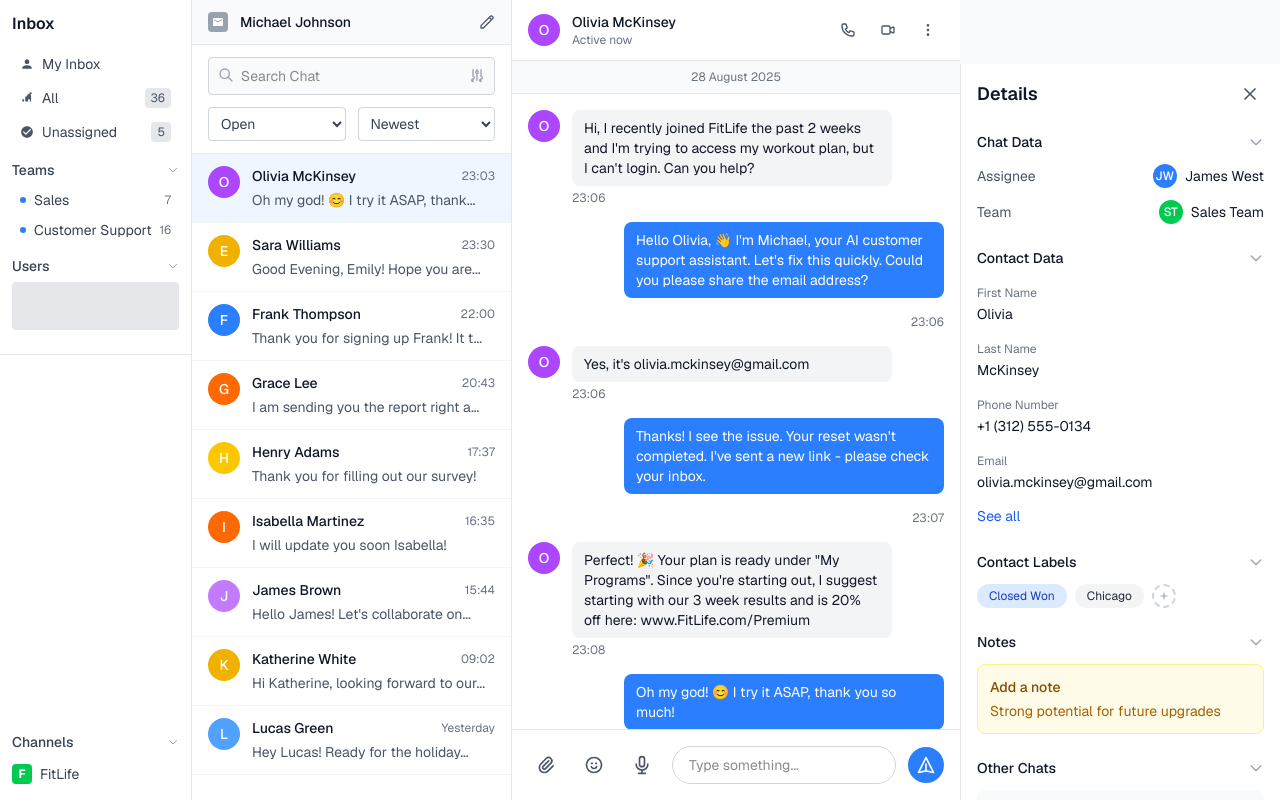
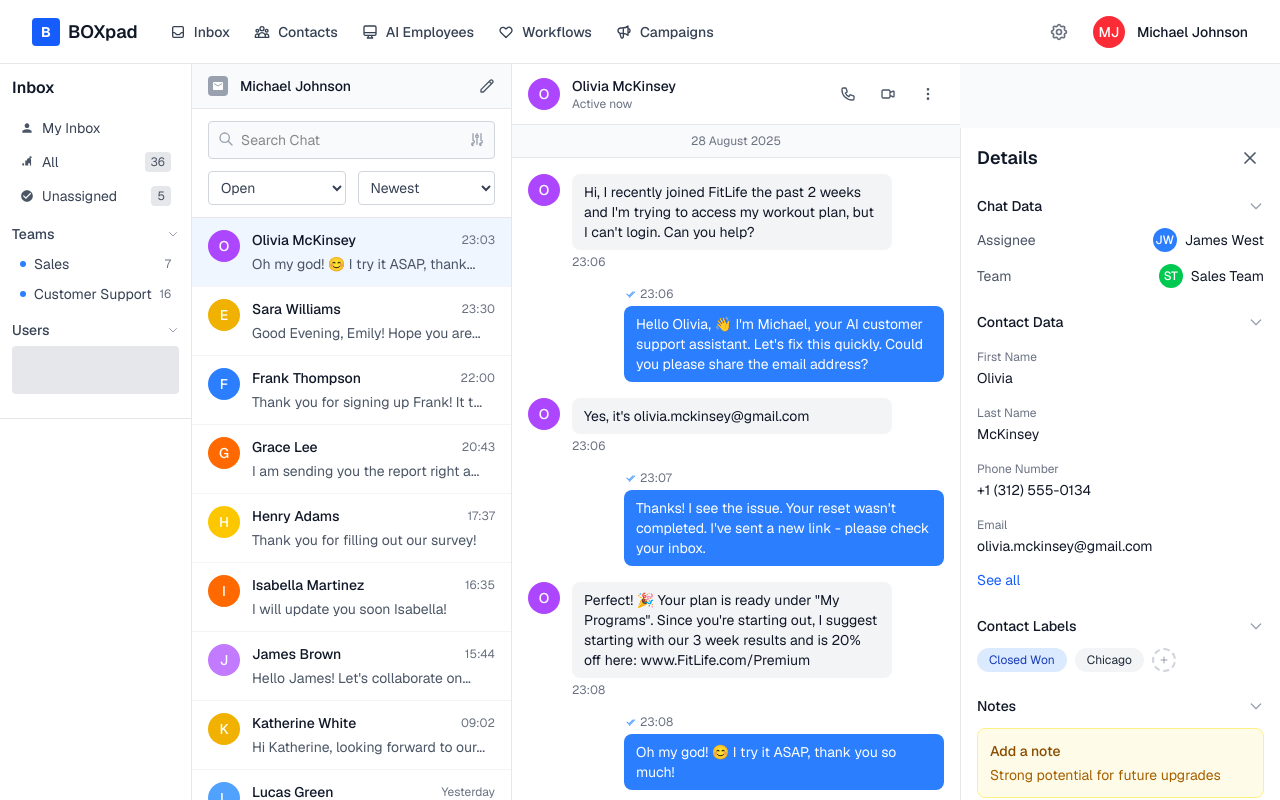
Before and after one commit to SufyanAli56/BOXpad, a Next.js app: page / in a window 1280 px wide. Shown: the top 800 px of the page. Built offline with nearby package versions, Linux system fonts and the light colour scheme; no server answers.

Commit message:
designing

```diff
--- a/app/components/features/ChatMessages.tsx
+++ b/app/components/features/ChatMessages.tsx
@@ -2,20 +2,135 @@
 
 interface ChatMessagesProps {
   className?: string;
+  selectedChatId?: number;
 }
 
-export default function ChatMessages({ className = '' }: ChatMessagesProps) {
+export default function ChatMessages({ className = '', selectedChatId = 1 }: ChatMessagesProps) {
+  // Chat data for different users
+  const chatData = {
+    1: {
+      name: 'Olivia McKinsey',
+      avatar: 'O',
+      avatarColor: 'bg-purple-500',
+      status: 'Active now',
+      messages: [
+        {
+          id: 1,
+          type: 'incoming',
+          message: 'Hi, I recently joined FitLife the past 2 weeks and I\'m trying to access my workout plan, but I can\'t login. Can you help?',
+          time: '23:06',
+          read: true
+        },
+        {
+          id: 2,
+          type: 'outgoing',
+          message: 'Hello Olivia, 👋 I\'m Michael, your AI customer support assistant. Let\'s fix this quickly. Could you please share the email address?',
+          time: '23:06',
+          read: true
+        },
+        {
+          id: 3,
+          type: 'incoming',
+          message: 'Yes, it\'s olivia.mckinsey@gmail.com',
+          time: '23:06',
+          read: true
+        },
+        {
+          id: 4,
+          type: 'outgoing',
+          message: 'Thanks! I see the issue. Your reset wasn\'t completed. I\'ve sent a new link - please check your inbox.',
+          time: '23:07',
+          read: true
+        },
+        {
+          id: 5,
+          type: 'incoming',
+          message: 'Perfect! 🎉 Your plan is ready under "My Programs". Since you\'re starting out, I suggest starting with our 3 week results and is 20% off here: www.FitLife.com/Premium',
+          time: '23:08',
+          read: true
+        },
+        {
+          id: 6,
+          type: 'outgoing',
+          message: 'Oh my god! 😊 I try it ASAP, thank you so much!',
+          time: '23:08',
+          read: true
+        },
+        {
+          id: 7,
+          type: 'incoming',
+          message: 'I see it, resetting now...',
+          time: '23:17',
+          read: true
+        },
+        {
+          id: 8,
+          type: 'outgoing',
+          message: 'Done! I\'m logged in. Thanks!',
+          time: '23:20',
+          read: true
+        }
+      ]
+    },
+    2: {
+      name: 'Sara Williams',
+      avatar: 'E',
+      avatarColor: 'bg-yellow-500',
+      status: 'Last seen 2 hours ago',
+      messages: [
+        {
+          id: 1,
+          type: 'incoming',
+          message: 'Good Evening, Emily! Hope you are doing well.',
+          time: '23:30',
+          read: true
+        },
+        {
+          id: 2,
+          type: 'outgoing',
+          message: 'Hi Sara! I\'m doing great, thank you for asking. How can I help you today?',
+          time: '23:31',
+          read: true
+        }
+      ]
+    },
+    3: {
+      name: 'Frank Thompson',
+      avatar: 'F',
+      avatarColor: 'bg-blue-500',
+      status: 'Online',
+      messages: [
+        {
+          id: 1,
+          type: 'outgoing',
+          message: 'Thank you for signing up Frank! It\'s great to have you with us.',
+          time: '22:00',
+          read: true
+        },
+        {
+          id: 2,
+          type: 'incoming',
+          message: 'Thanks for the warm welcome! Looking forward to getting started.',
+          time: '22:01',
+          read: true
+        }
+      ]
+    }
+  };
+
+  const currentChat = chatData[selectedChatId as keyof typeof chatData] || chatData[1];
+
   return (
     <div className={`flex-1 bg-white flex flex-col ${className}`}>
       {/* Chat Header */}
       <div className="flex items-center justify-between px-4 py-3 border-b border-gray-200">
         <div className="flex items-center space-x-3">
-          <div className="w-8 h-8 bg-purple-500 rounded-full flex items-center justify-center">
-            <span className="text-white font-medium text-sm">O</span>
+          <div className={`w-8 h-8 ${currentChat.avatarColor} rounded-full flex items-center justify-center`}>
+            <span className="text-white font-medium text-sm">{currentChat.avatar}</span>
           </div>
           <div>
-            <h3 className="text-sm font-medium text-gray-900">Olivia McKinsey</h3>
-            <p className="text-xs text-gray-500">Active now</p>
+            <h3 className="text-sm font-medium text-gray-900">{currentChat.name}</h3>
+            <p className="text-xs text-gray-500">{currentChat.status}</p>
           </div>
         </div>
         <div className="flex items-center space-x-2">
@@ -44,100 +159,44 @@ export default function ChatMessages({ className = '' }: ChatMessagesProps) {
 
       {/* Messages Area */}
       <div className="flex-1 overflow-y-auto p-4 space-y-4">
-        {/* Incoming Message */}
+        {currentChat.messages.map((message) => (
+          <div key={message.id}>
+            {message.type === 'incoming' ? (
               <div className="flex items-start space-x-3">
-          <div className="w-8 h-8 bg-purple-500 rounded-full flex items-center justify-center flex-shrink-0">
-            <span className="text-white font-medium text-sm">O</span>
+                <div className={`w-8 h-8 ${currentChat.avatarColor} rounded-full flex items-center justify-center flex-shrink-0`}>
+                  <span className="text-white font-medium text-sm">{currentChat.avatar}</span>
                 </div>
                 <div className="flex-1">
                   <div className="bg-gray-100 rounded-lg px-3 py-2 max-w-xs">
-              <p className="text-sm text-gray-900">Hi, I recently joined FitLife the past 2 weeks and I'm trying to access my workout plan, but I can't login. Can you help?</p>
+                    <p className="text-sm text-gray-900">{message.message}</p>
                   </div>
-            <p className="text-xs text-gray-500 mt-1">23:06</p>
+                  <p className="text-xs text-gray-500 mt-1">{message.time}</p>
                 </div>
               </div>
-
-        {/* Outgoing Message */}
+            ) : (
+              <>
                 <div className="flex items-start space-x-3 justify-end">
-          <div className="flex-1 flex justify-end">
+                  <div className="flex flex-col items-end">
+                    {/* Time and tick on left side of message */}
+                    <div className="flex items-center space-x-1 mb-1 mr-auto">
+                      {message.read && (
+                        <svg className="w-3 h-3 text-blue-400" fill="currentColor" viewBox="0 0 24 24">
+                          <path d="M18.71 7.21a1 1 0 00-1.42 0l-7.45 7.46-3.13-3.14A1 1 0 105.29 12.95l3.84 3.84a1 1 0 001.42 0l8.16-8.16a1 1 0 000-1.42z"/>
+                          <path d="M22.24 7.21a1 1 0 00-1.42 0L9.88 18.15a1 1 0 001.42 1.42L22.24 8.63a1 1 0 000-1.42z"/>
+                        </svg>
+                      )}
+                      <p className="text-xs text-gray-500">{message.time}</p>
+                    </div>
+                    {/* Message bubble */}
                     <div className="bg-blue-500 rounded-lg px-3 py-2 max-w-xs">
-              <p className="text-sm text-white">Hello Olivia, 👋 I'm Michael, your AI customer support assistant. Let's fix this quickly. Could you please share the email address?</p>
+                      <p className="text-sm text-white">{message.message}</p>
                     </div>
                   </div>
                 </div>
-        <div className="flex justify-end">
-          <p className="text-xs text-gray-500">23:06</p>
+              </>
+            )}
           </div>
-
-        {/* More messages... */}
-        <div className="flex items-start space-x-3">
-          <div className="w-8 h-8 bg-purple-500 rounded-full flex items-center justify-center flex-shrink-0">
-            <span className="text-white font-medium text-sm">O</span>
-          </div>
-          <div className="flex-1">
-            <div className="bg-gray-100 rounded-lg px-3 py-2 max-w-xs">
-              <p className="text-sm text-gray-900">Yes, it's olivia.mckinsey@gmail.com</p>
-            </div>
-            <p className="text-xs text-gray-500 mt-1">23:06</p>
-          </div>
-        </div>
-
-        <div className="flex items-start space-x-3 justify-end">
-          <div className="flex-1 flex justify-end">
-            <div className="bg-blue-500 rounded-lg px-3 py-2 max-w-xs">
-              <p className="text-sm text-white">Thanks! I see the issue. Your reset wasn't completed. I've sent a new link - please check your inbox.</p>
-            </div>
-          </div>
-        </div>
-        <div className="flex justify-end">
-          <p className="text-xs text-gray-500">23:07</p>
-        </div>
-
-        <div className="flex items-start space-x-3">
-          <div className="w-8 h-8 bg-purple-500 rounded-full flex items-center justify-center flex-shrink-0">
-            <span className="text-white font-medium text-sm">O</span>
-          </div>
-          <div className="flex-1">
-            <div className="bg-gray-100 rounded-lg px-3 py-2 max-w-xs">
-              <p className="text-sm text-gray-900">Perfect! 🎉 Your plan is ready under "My Programs". Since you're starting out, I suggest starting with our 3 week results and is 20% off here: www.FitLife.com/Premium</p>
-            </div>
-            <p className="text-xs text-gray-500 mt-1">23:08</p>
-          </div>
-        </div>
-
-        <div className="flex items-start space-x-3 justify-end">
-          <div className="flex-1 flex justify-end">
-            <div className="bg-blue-500 rounded-lg px-3 py-2 max-w-xs">
-              <p className="text-sm text-white">Oh my god! 😊 I try it ASAP, thank you so much!</p>
-            </div>
-          </div>
-        </div>
-        <div className="flex justify-end">
-          <p className="text-xs text-gray-500">23:08</p>
-        </div>
-
-        <div className="flex items-start space-x-3">
-          <div className="w-8 h-8 bg-purple-500 rounded-full flex items-center justify-center flex-shrink-0">
-            <span className="text-white font-medium text-sm">O</span>
-          </div>
-          <div className="flex-1">
-            <div className="bg-gray-100 rounded-lg px-3 py-2 max-w-xs">
-              <p className="text-sm text-gray-900">I see it, resetting now...</p>
-            </div>
-            <p className="text-xs text-gray-500 mt-1">23:17</p>
-          </div>
-        </div>
-
-        <div className="flex items-start space-x-3 justify-end">
-          <div className="flex-1 flex justify-end">
-            <div className="bg-blue-500 rounded-lg px-3 py-2 max-w-xs">
-              <p className="text-sm text-white">Done! I'm logged in. Thanks!</p>
-            </div>
-          </div>
-        </div>
-        <div className="flex justify-end">
-          <p className="text-xs text-gray-500">23:20</p>
-        </div>
+        ))}
       </div>
 
       {/* Message Input */}
--- a/app/components/features/UserChatList.tsx
+++ b/app/components/features/UserChatList.tsx
@@ -4,9 +4,11 @@ import { useState } from 'react';
 
 interface UserChatListProps {
   className?: string;
+  onChatSelect?: (chatId: number) => void;
+  selectedChatId?: number;
 }
 
-export default function UserChatList({ className = '' }: UserChatListProps) {
+export default function UserChatList({ className = '', onChatSelect, selectedChatId = 1 }: UserChatListProps) {
   const [searchTerm, setSearchTerm] = useState('');
 
   // Conversation data matching the image exactly
@@ -18,7 +20,7 @@ export default function UserChatList({ className = '' }: UserChatListProps) {
       avatarColor: 'bg-purple-500',
       message: 'Oh my god! 😊 I try it ASAP, thank...',
       time: '23:03',
-      selected: true
+      unread: false
     },
     {
       id: 2,
@@ -26,7 +28,8 @@ export default function UserChatList({ className = '' }: UserChatListProps) {
       avatar: 'E',
       avatarColor: 'bg-yellow-500',
       message: 'Good Evening, Emily! Hope you are...',
-      time: '23:30'
+      time: '23:30',
+      unread: false
     },
     {
       id: 3,
@@ -34,7 +37,8 @@ export default function UserChatList({ className = '' }: UserChatListProps) {
       avatar: 'F',
       avatarColor: 'bg-blue-500',
       message: 'Thank you for signing up Frank! It t...',
-      time: '22:00'
+      time: '22:00',
+      unread: false
     },
     {
       id: 4,
@@ -42,7 +46,8 @@ export default function UserChatList({ className = '' }: UserChatListProps) {
       avatar: 'G',
       avatarColor: 'bg-orange-500',
       message: 'I am sending you the report right a...',
-      time: '20:43'
+      time: '20:43',
+      unread: false
     },
     {
       id: 5,
@@ -50,7 +55,8 @@ export default function UserChatList({ className = '' }: UserChatListProps) {
       avatar: 'H',
       avatarColor: 'bg-yellow-400',
       message: 'Thank you for filling out our survey!',
-      time: '17:37'
+      time: '17:37',
+      unread: false
     },
     {
       id: 6,
@@ -58,7 +64,8 @@ export default function UserChatList({ className = '' }: UserChatListProps) {
       avatar: 'I',
       avatarColor: 'bg-orange-500',
       message: 'I will update you soon Isabella!',
-      time: '16:35'
+      time: '16:35',
+      unread: false
     },
     {
       id: 7,
@@ -66,7 +73,8 @@ export default function UserChatList({ className = '' }: UserChatListProps) {
       avatar: 'J',
       avatarColor: 'bg-purple-400',
       message: 'Hello James! Let\'s collaborate on...',
-      time: '15:44'
+      time: '15:44',
+      unread: false
     },
     {
       id: 8,
@@ -74,7 +82,8 @@ export default function UserChatList({ className = '' }: UserChatListProps) {
       avatar: 'K',
       avatarColor: 'bg-yellow-500',
       message: 'Hi Katherine, looking forward to our...',
-      time: '09:02'
+      time: '09:02',
+      unread: false
     },
     {
       id: 9,
@@ -82,9 +91,16 @@ export default function UserChatList({ className = '' }: UserChatListProps) {
       avatar: 'L',
       avatarColor: 'bg-blue-400',
       message: 'Hey Lucas! Ready for the holiday...',
-      time: 'Yesterday'
+      time: 'Yesterday',
+      unread: false
     }
   ];
+
+  const handleChatClick = (chatId: number) => {
+    if (onChatSelect) {
+      onChatSelect(chatId);
+    }
+  };
 
   return (
     <div className={`w-80 bg-white flex flex-col border-r border-gray-200 ${className}`}>
@@ -141,8 +157,9 @@ export default function UserChatList({ className = '' }: UserChatListProps) {
         {conversations.map((conversation) => (
           <div
             key={conversation.id}
+            onClick={() => handleChatClick(conversation.id)}
             className={`px-4 py-3 cursor-pointer hover:bg-gray-50 border-b border-gray-100 ${
-              conversation.selected ? 'bg-blue-50' : ''
+              selectedChatId === conversation.id ? 'bg-blue-50' : ''
             }`}
           >
             <div className="flex items-start space-x-3">
--- a/app/components/layout/Header.tsx
+++ b/app/components/layout/Header.tsx
@@ -6,43 +6,44 @@ interface HeaderProps {
 
 export default function Header({ className = '' }: HeaderProps) {
   return (
-    <div className={`absolute top-0 left-0 right-0 h-16 bg-white border-b border-gray-200 flex items-center px-6 z-10 ${className}`}>
+    <div className={`h-16 bg-white border-b border-gray-200 flex items-center justify-between px-8 py-4 ${className}`}>
+      {/* Left side - Logo and Navigation */}
       <div className="flex items-center space-x-8">
         {/* Logo */}
         <div className="flex items-center space-x-2">
-          <div className="w-6 h-6 bg-blue-600 rounded flex items-center justify-center">
-            <span className="text-white font-bold text-xs">B</span>
+          <div className="w-7 h-7 bg-blue-600 rounded flex items-center justify-center">
+            <span className="text-white font-bold text-sm">B</span>
           </div>
           <span className="font-semibold text-gray-900 text-lg">BOXpad</span>
         </div>
 
         {/* Navigation */}
-        <nav className="hidden md:flex items-center space-x-6">
-          <a href="#" className="flex items-center space-x-2 text-gray-700 hover:text-gray-900 font-medium text-sm">
+        <nav className="flex items-center space-x-6">
+          <a href="#" className="flex items-center space-x-2 text-gray-700 hover:text-gray-900 text-sm font-medium">
             <svg className="w-4 h-4" fill="none" stroke="currentColor" viewBox="0 0 24 24">
               <path strokeLinecap="round" strokeLinejoin="round" strokeWidth={2} d="M20 13V6a2 2 0 00-2-2H6a2 2 0 00-2 2v7m16 0v5a2 2 0 01-2 2H6a2 2 0 01-2-2v-5m16 0h-2.586a1 1 0 00-.707.293l-2.414 2.414a1 1 0 01-.707.293h-3.172a1 1 0 01-.707-.293l-2.414-2.414A1 1 0 006.586 13H4" />
             </svg>
             <span>Inbox</span>
           </a>
-          <a href="#" className="flex items-center space-x-2 text-gray-700 hover:text-gray-900 font-medium text-sm">
+          <a href="#" className="flex items-center space-x-2 text-gray-700 hover:text-gray-900 text-sm font-medium">
             <svg className="w-4 h-4" fill="none" stroke="currentColor" viewBox="0 0 24 24">
               <path strokeLinecap="round" strokeLinejoin="round" strokeWidth={2} d="M17 20h5v-2a3 3 0 00-5.356-1.857M17 20H7m10 0v-2c0-.656-.126-1.283-.356-1.857M7 20H2v-2a3 3 0 015.356-1.857M7 20v-2c0-.656.126-1.283.356-1.857m0 0a5.002 5.002 0 019.288 0M15 7a3 3 0 11-6 0 3 3 0 016 0zm6 3a2 2 0 11-4 0 2 2 0 014 0zM7 10a2 2 0 11-4 0 2 2 0 014 0z" />
             </svg>
             <span>Contacts</span>
           </a>
-          <a href="#" className="flex items-center space-x-2 text-gray-700 hover:text-gray-900 font-medium text-sm">
+          <a href="#" className="flex items-center space-x-2 text-gray-700 hover:text-gray-900 text-sm font-medium">
             <svg className="w-4 h-4" fill="none" stroke="currentColor" viewBox="0 0 24 24">
               <path strokeLinecap="round" strokeLinejoin="round" strokeWidth={2} d="M9.75 17L9 20l-1 1h8l-1-1-.75-3M3 13h18M5 17h14a2 2 0 002-2V5a2 2 0 00-2-2H5a2 2 0 00-2 2v10a2 2 0 002 2z" />
             </svg>
             <span>AI Employees</span>
           </a>
-          <a href="#" className="flex items-center space-x-2 text-gray-700 hover:text-gray-900 font-medium text-sm">
+          <a href="#" className="flex items-center space-x-2 text-gray-700 hover:text-gray-900 text-sm font-medium">
             <svg className="w-4 h-4" fill="none" stroke="currentColor" viewBox="0 0 24 24">
               <path strokeLinecap="round" strokeLinejoin="round" strokeWidth={2} d="M4.318 6.318a4.5 4.5 0 000 6.364L12 20.364l7.682-7.682a4.5 4.5 0 00-6.364-6.364L12 7.636l-1.318-1.318a4.5 4.5 0 00-6.364 0z" />
             </svg>
             <span>Workflows</span>
           </a>
-          <a href="#" className="flex items-center space-x-2 text-gray-700 hover:text-gray-900 font-medium text-sm">
+          <a href="#" className="flex items-center space-x-2 text-gray-700 hover:text-gray-900 text-sm font-medium">
             <svg className="w-4 h-4" fill="none" stroke="currentColor" viewBox="0 0 24 24">
               <path strokeLinecap="round" strokeLinejoin="round" strokeWidth={2} d="M11 5.882V19.24a1.76 1.76 0 01-3.417.592l-2.147-6.15M18 13a3 3 0 100-6M5.436 13.683A4.001 4.001 0 017 6h1.832c4.1 0 7.625-1.234 9.168-3v14c-1.543-1.766-5.067-3-9.168-3H7a3.988 3.988 0 01-1.564-.317z" />
             </svg>
@@ -51,8 +52,8 @@ export default function Header({ className = '' }: HeaderProps) {
         </nav>
       </div>
 
-      {/* Right side */}
-      <div className="ml-auto flex items-center space-x-4">
+      {/* Right side - Settings and User */}
+      <div className="flex items-center space-x-4">
         <button className="p-2 hover:bg-gray-100 rounded-full">
           <svg className="w-5 h-5 text-gray-500" fill="none" stroke="currentColor" viewBox="0 0 24 24">
             <path strokeLinecap="round" strokeLinejoin="round" strokeWidth={2} d="M10.325 4.317c.426-1.756 2.924-1.756 3.35 0a1.724 1.724 0 002.573 1.066c1.543-.94 3.31.826 2.37 2.37a1.724 1.724 0 001.065 2.572c1.756.426 1.756 2.924 0 3.35a1.724 1.724 0 00-1.066 2.573c.94 1.543-.826 3.31-2.37 2.37a1.724 1.724 0 00-2.572 1.065c-.426 1.756-2.924 1.756-3.35 0a1.724 1.724 0 00-2.573-1.066c-1.543.94-3.31-.826-2.37-2.37a1.724 1.724 0 00-1.065-2.572c-1.756-.426-1.756-2.924 0-3.35a1.724 1.724 0 001.066-2.573c-.94-1.543.826-3.31 2.37-2.37.996.608 2.296.07 2.572-1.065z" />
--- a/app/page.tsx
+++ b/app/page.tsx
@@ -3,6 +3,7 @@
 import { useState, useEffect } from 'react';
 import { User, Comment } from './types';
 import { chatApi } from './lib/api';
+import Header from './components/layout/Header';
 import Sidebar from './components/layout/Sidebar';
 import UserChatList from './components/features/UserChatList';
 import ChatMessages from './components/features/ChatMessages';
@@ -13,6 +14,7 @@ export default function Home() {
   const [loading, setLoading] = useState(true);
   const [users, setUsers] = useState<User[] | null>(null);
   const [comments, setComments] = useState<Comment[] | null>(null);
+  const [selectedChatId, setSelectedChatId] = useState(1);
 
   // Load data on component mount
   useEffect(() => {
@@ -34,16 +36,26 @@ export default function Home() {
     loadData();
   }, []);
 
+  const handleChatSelect = (chatId: number) => {
+    setSelectedChatId(chatId);
+  };
+
   if (loading) {
     return <Loading message="Loading Chat" />;
   }
 
   return (
-    <div className="h-screen flex bg-gray-50">
-      <Sidebar />
-      <UserChatList />
-      <ChatMessages />
-      <DetailsPanel />
+    <div className="h-screen flex flex-col bg-gray-50">
+      <Header />
+      <div className="flex-1 flex">
+        <Sidebar />
+        <UserChatList
+          onChatSelect={handleChatSelect}
+          selectedChatId={selectedChatId}
+        />
+        <ChatMessages selectedChatId={selectedChatId} />
+        <DetailsPanel />
+      </div>
     </div>
   );
 }
```
Lines whose indentation alone changed are shown as unchanged.
